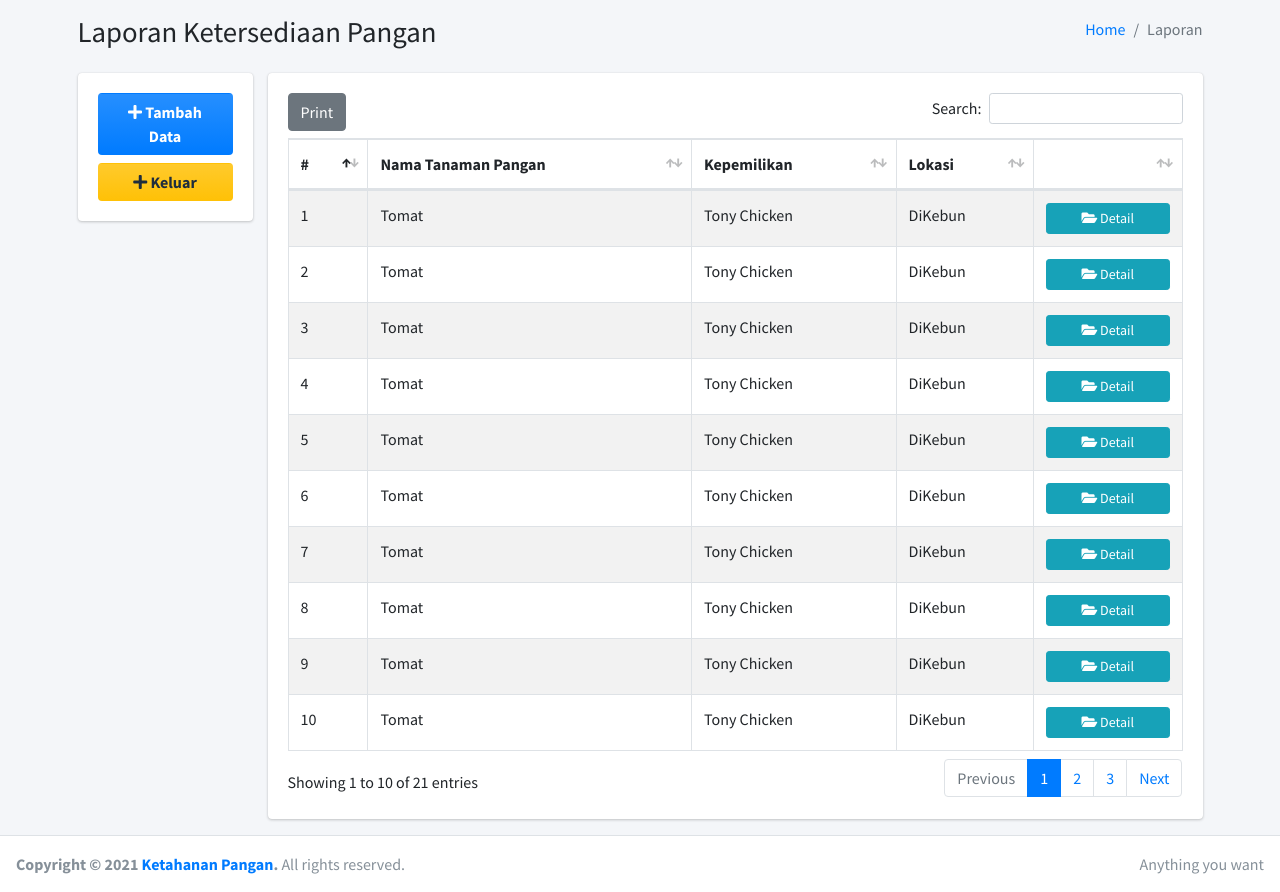
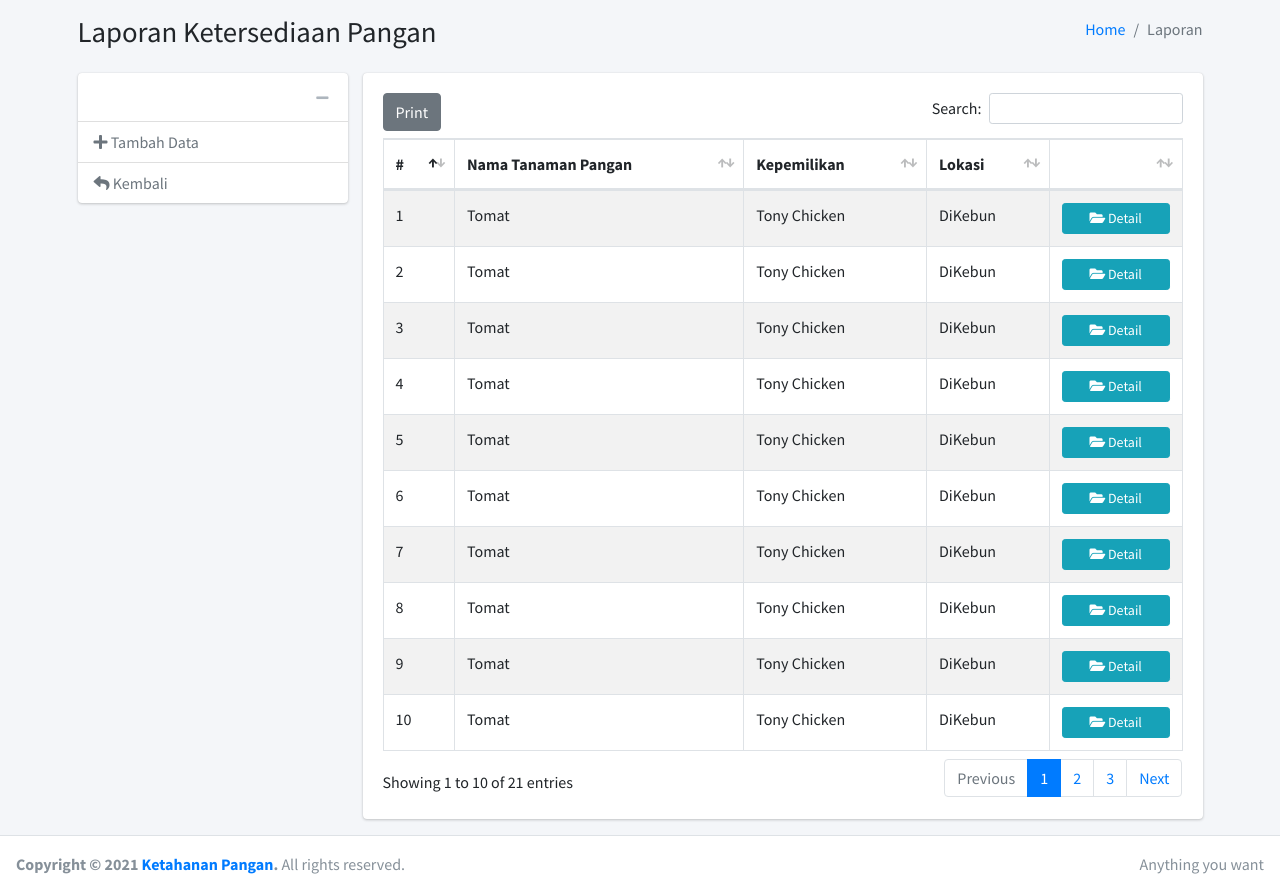
Before and after one commit to riskarispianti/sikp, a CodeIgniter 4 app: template app/Views/tanaman/data_pangan.php in a window 1280 px wide. Shown: the part 57-949 px from the top of the page. Run offline with PHP 8.4 and a stand-in for CodeIgniter, Linux system fonts and the light colour scheme; the template is opened without the code that fills it, so the values that code supplies are empty; some libraries are stand-ins or nearby versions.

Commit message:
mengganti tombol pada daftar pangan

```diff
--- a/app/Views/layout/template.php
+++ b/app/Views/layout/template.php
@@ -83,6 +83,7 @@ scratch. This page gets rid of all links and provides the needed markup only.
         "autoWidth": false,
         "responsive": true,
       })
+
     })
     // BS-Stepper Init
     document.addEventListener('DOMContentLoaded', function() {
--- a/app/Views/tanaman/data_pangan.php
+++ b/app/Views/tanaman/data_pangan.php
@@ -26,19 +26,35 @@
   <section class="content">
     <div class="container">
       <div class="row">
-        <div class="col-2">
+        <div class="col-md-3">
           <div class="card">
-            <div class="card-body">
-              <a href="/tanaman/tambah" type="button" class="btn btn-block bg-gradient-primary">
-                <i class=" fas fa-plus"></i> <strong>Tambah Data</strong>
-              </a>
-              <a href="/dashboard" type="button" class="btn btn-block bg-gradient-warning">
-                <i class=" fas fa-plus"></i> <strong>Keluar</strong>
-              </a>
+            <div class="card-header">
+              <div class="card-tools">
+                <button type="button" class="btn btn-tool" data-card-widget="collapse">
+                  <i class="fas fa-minus"></i>
+                </button>
+              </div>
             </div>
+            <div class="card-body p-0">
+              <ul class="nav nav-pills flex-column">
+                <li class="nav-item">
+                  <a href="/tanaman/tambah" class="nav-link">
+                    <i class="fas fa-plus"></i> Tambah Data
+                  </a>
+                </li>
+                <li class="nav-item">
+                  <a href="/dashboard" class="nav-link">
+                    <i class="fas fa-reply"></i> Kembali
+                  </a>
+                </li>
+              </ul>
+            </div>
+            <!-- /.card-body -->
           </div>
+          <!-- /.card -->
+
         </div>
-        <div class="col-10">
+        <div class="col-9">
           <div class="card">
             <div class="card-body">
               <table id="example1" class="table table-bordered table-striped">
```
